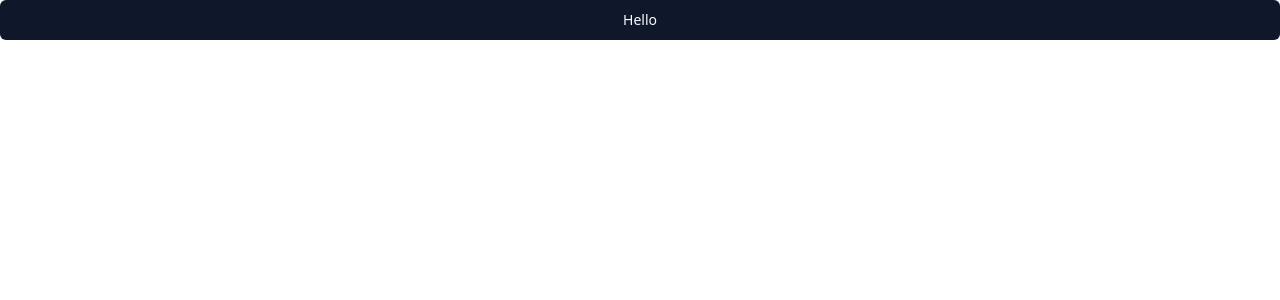
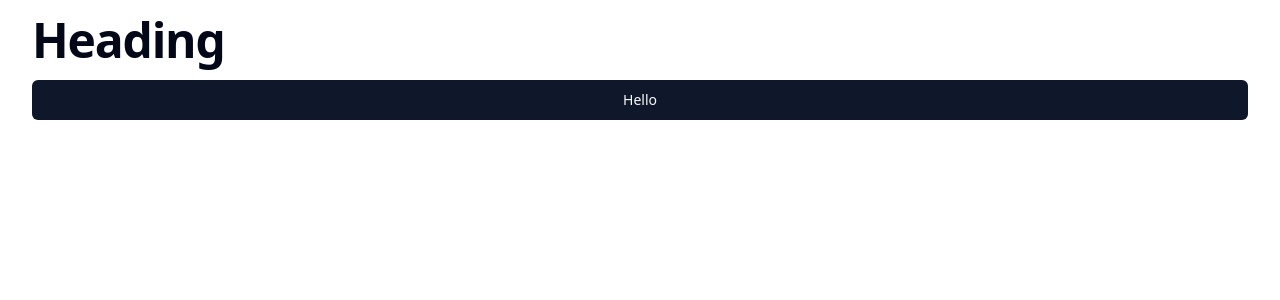
Before and after one commit to aeither/onecross, a Next.js app: page / in a window 1280 px wide. Shown: the top 300 px of the page. Built offline with nearby package versions, Linux system fonts and the light colour scheme.

Commit message:
homepage

```diff
--- a/src/pages/_app.tsx
+++ b/src/pages/_app.tsx
@@ -1,5 +1,6 @@
 import { type AppType } from "next/dist/shared/lib/utils";
 import { ThemeProvider } from "@/components/theme-provider";
+import { Toaster } from "@/components/ui/toaster"
 
 import "@/styles/globals.css";
 
@@ -12,6 +13,7 @@ const MyApp: AppType = ({ Component, pageProps }) => {
       disableTransitionOnChange
     >
       <Component {...pageProps} />
+      <Toaster />
     </ThemeProvider>
   );
 };
--- a/src/pages/index.tsx
+++ b/src/pages/index.tsx
@@ -3,7 +3,11 @@ import { Button } from "@/components/ui/button";
 export default function Home() {
   return (
     <>
-      <main className="flex min-h-[calc(100vh-64px)] w-full flex-col">
+      <main className=" flex min-h-[calc(100vh-64px)] w-full flex-col">
+        <div className="container flex w-full flex-col gap-4 py-4">
+          <h1 className="scroll-m-20 text-4xl font-extrabold tracking-tight lg:text-5xl">
+            Heading
+          </h1>
           <Button
             onClick={() => {
               alert("hello");
@@ -12,6 +16,7 @@ export default function Home() {
           >
             Hello
           </Button>
+        </div>
       </main>
     </>
   );
```
Lines whose indentation alone changed are shown as unchanged.
